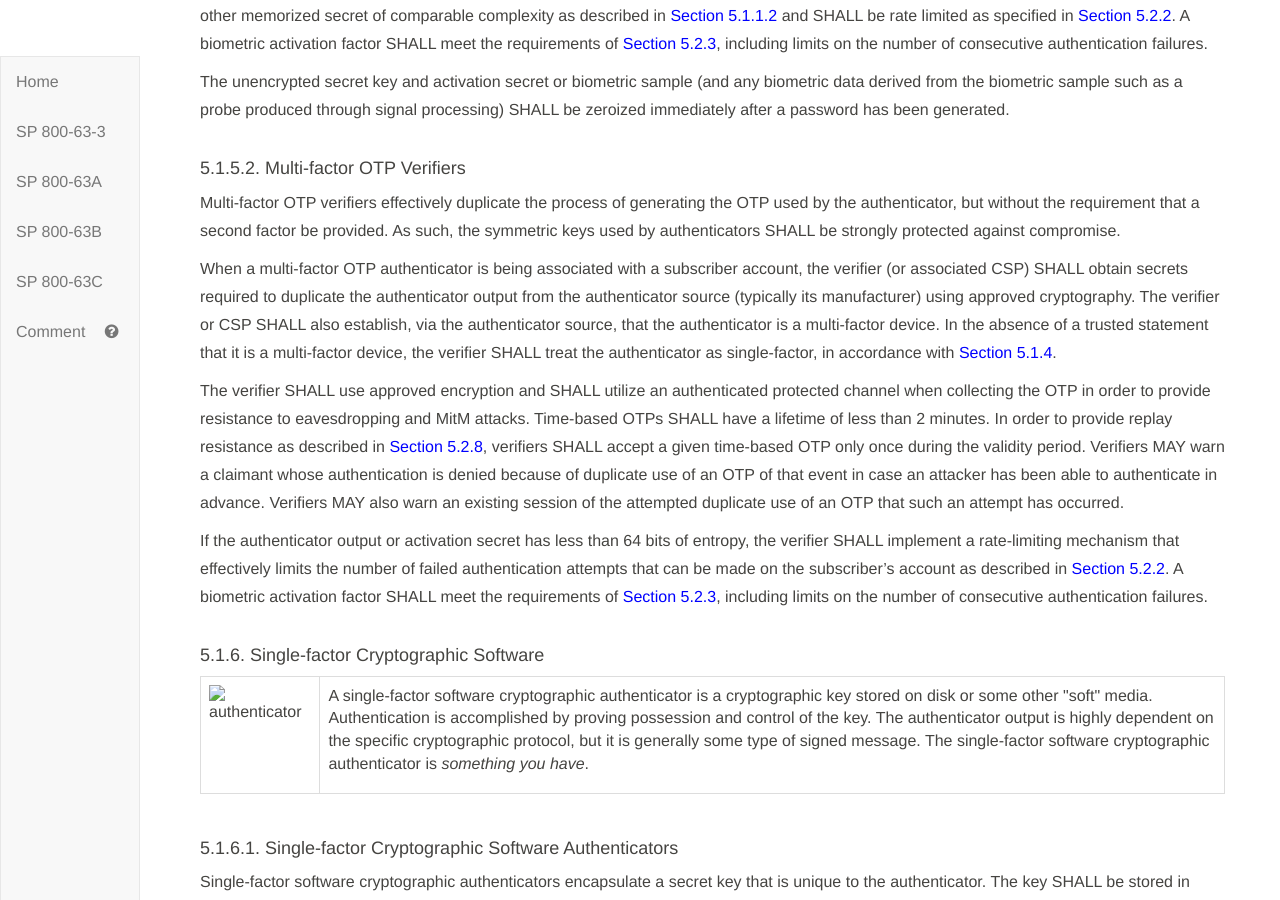
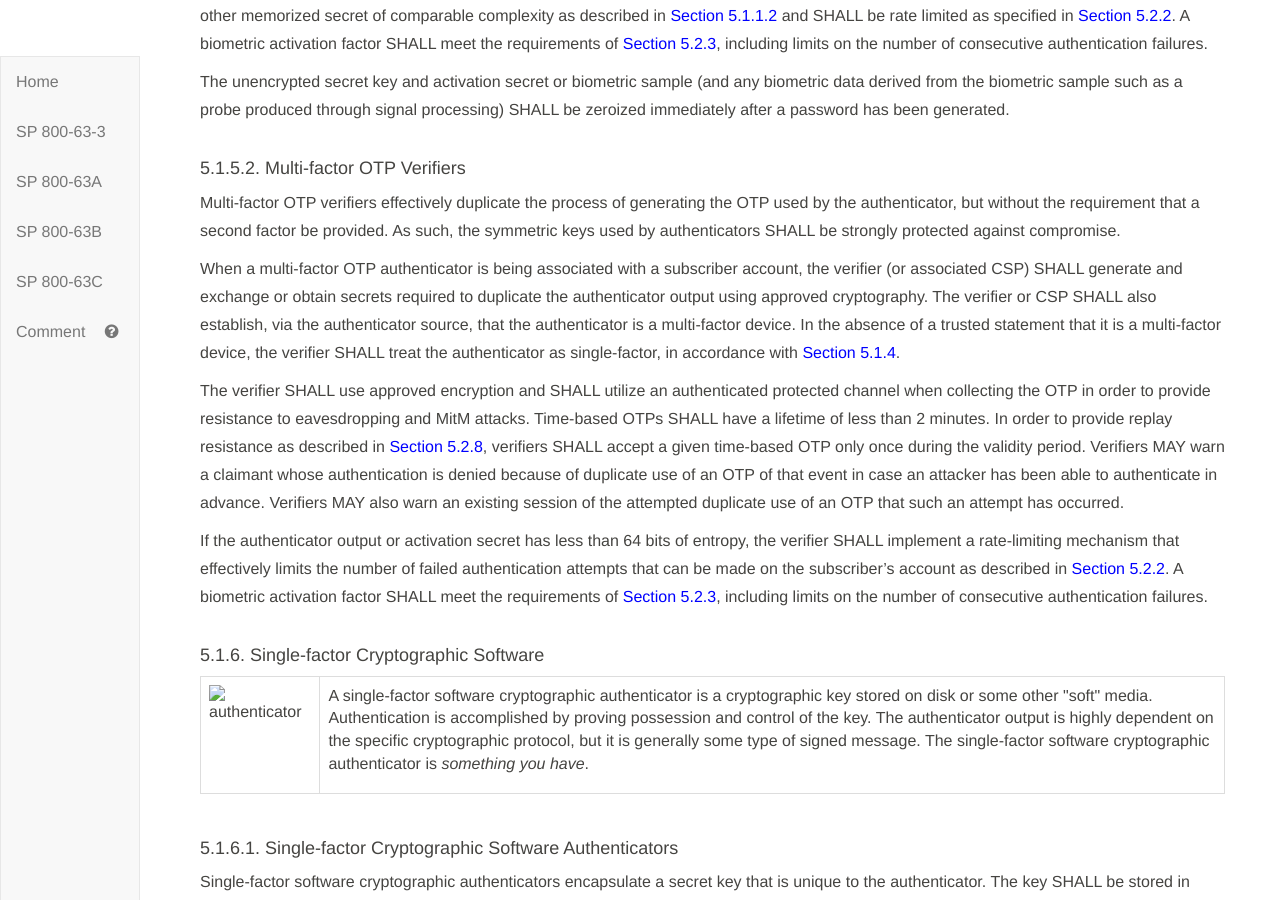
Before and after one commit to usnistgov/800-63-3, a Jekyll site: the page built from sp800-63b/sec5_authenticators.md, in a window 1280 px wide and 900 px high, scrolled down 7316 px. Built offline with Jekyll 4.4.1, drawn with Linux system fonts in a browser that asks for light colours; our own code applies the rules of GitHub Pages for plain Markdown files; some of the changed text lies outside the part shown.

Commit message:
Correct OTP authenticator wording. Closes #1769

```diff
--- a/sp800-63b/sec5_authenticators.md
+++ b/sp800-63b/sec5_authenticators.md
@@ -176,7 +176,7 @@ If the nonce used to generate the authenticator output is based on a real-time c
 
 Single-factor OTP verifiers effectively duplicate the process of generating the OTP used by the authenticator. As such, the symmetric keys used by authenticators are also present in the verifier, and SHALL be strongly protected against compromise.
 
-When a single-factor OTP authenticator is being associated with a subscriber account, the verifier (or associated CSP) SHALL obtain secrets required to duplicate the authenticator output from the authenticator source (typically its manufacturer) using approved cryptography.
+When a single-factor OTP authenticator is being associated with a subscriber account, the verifier (or associated CSP) SHALL generate and exchange or obtain secrets required to duplicate the authenticator output using approved cryptography.
 
 The verifier SHALL use approved encryption and an authenticated protected channel when collecting the OTP in order to provide resistance to eavesdropping and MitM attacks. Time-based OTPs SHALL have a lifetime of less than 2 minutes. In order to provide replay resistance as described in [Section 5.2.8](#replay), verifiers SHALL accept a given time-based OTP only once during the validity period.
 
@@ -214,7 +214,7 @@ The unencrypted secret key and activation secret or biometric sample (and any bi
 
 Multi-factor OTP verifiers effectively duplicate the process of generating the OTP used by the authenticator, but without the requirement that a second factor be provided. As such, the symmetric keys used by authenticators SHALL be strongly protected against compromise.
 
-When a multi-factor OTP authenticator is being associated with a subscriber account, the verifier (or associated CSP) SHALL obtain secrets required to duplicate the authenticator output from the authenticator source (typically its manufacturer) using approved cryptography. The verifier or CSP SHALL also establish, via the authenticator source, that the authenticator is a multi-factor device. In the absence of a trusted statement that it is a multi-factor device, the verifier SHALL treat the authenticator as single-factor, in accordance with [Section 5.1.4](#singlefactorOTP).
+When a multi-factor OTP authenticator is being associated with a subscriber account, the verifier (or associated CSP) SHALL generate and exchange or obtain secrets required to duplicate the authenticator output using approved cryptography. The verifier or CSP SHALL also establish, via the authenticator source, that the authenticator is a multi-factor device. In the absence of a trusted statement that it is a multi-factor device, the verifier SHALL treat the authenticator as single-factor, in accordance with [Section 5.1.4](#singlefactorOTP).
 
 The verifier SHALL use approved encryption and SHALL utilize an authenticated protected channel when collecting the OTP in order to provide resistance to eavesdropping and MitM attacks. Time-based OTPs SHALL have a lifetime of less than 2 minutes.  In order to provide replay resistance as described in [Section 5.2.8](#replay), verifiers SHALL accept a given time-based OTP only once during the validity period. Verifiers MAY warn a claimant whose authentication is denied because of duplicate use of an OTP of that event in case an attacker has been able to authenticate in advance. Verifiers MAY also warn an existing session of the attempted duplicate use of an OTP that such an attempt has occurred.
 
```
